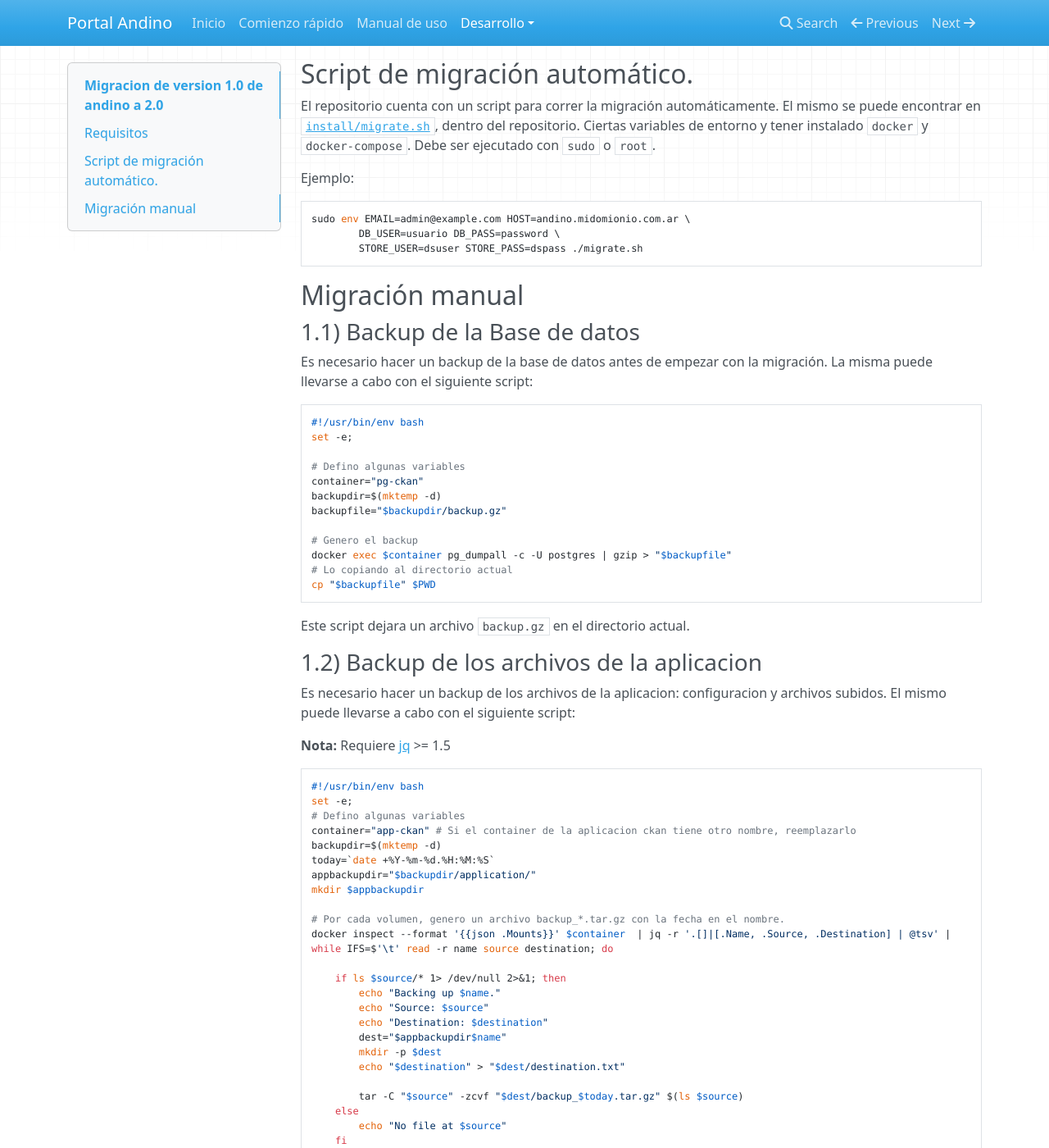
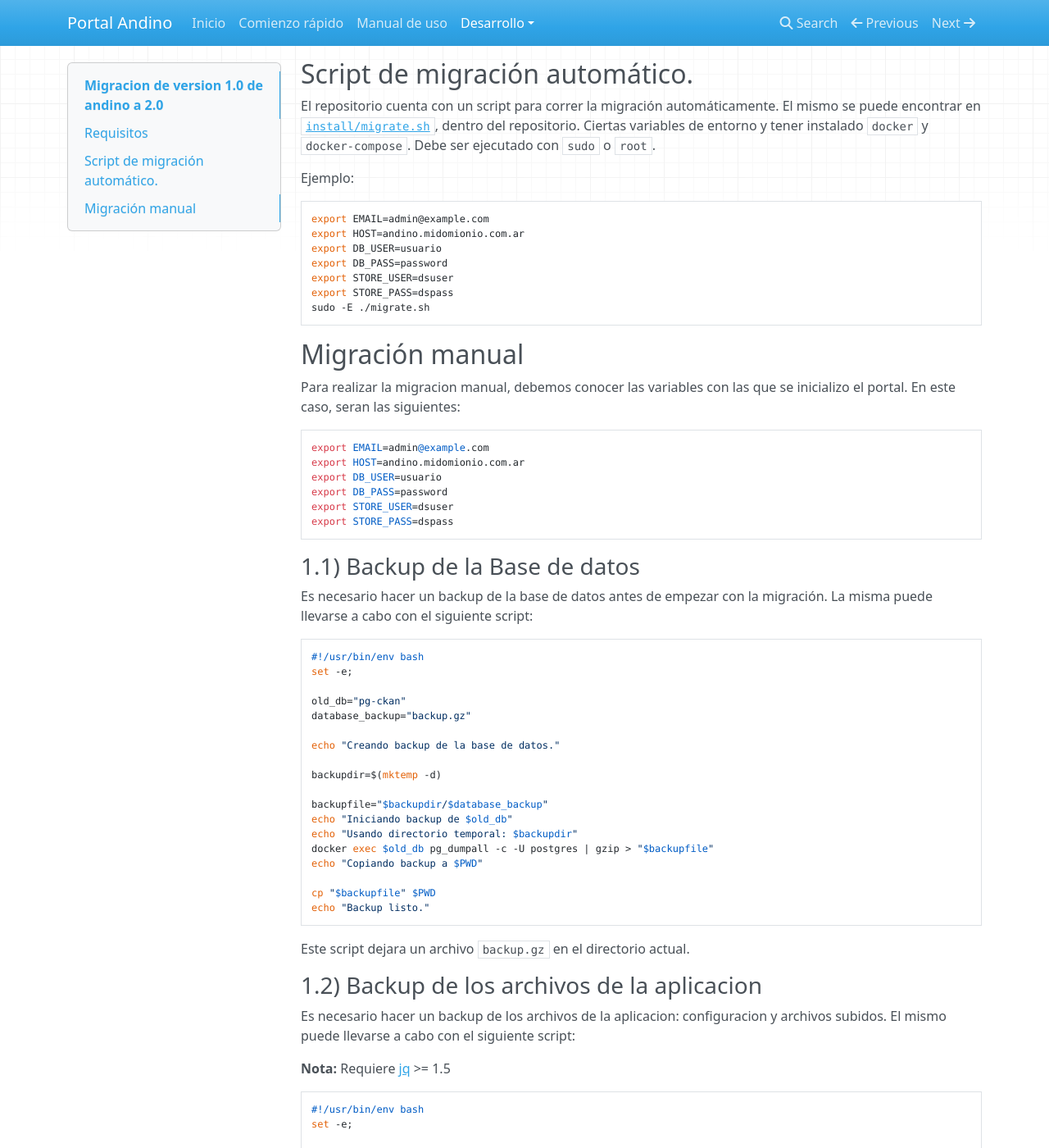
Before and after one commit to datosgobar/portal-andino, an MkDocs documentation site: the page built from docs/developers/migration.md, in a window 1280 px wide and 1400 px high, scrolled down 798 px. Shown: the whole window at 82% size. Built offline with MkDocs 1.6.1, drawn with Linux system fonts in a browser that asks for light colours; nearby versions of some CDN libraries; old or Windows-style settings are respelled for this version of MkDocs; some of the changed text lies outside the part shown.

Commit message:
Actualizo los pasos manuales de migracion de v1 a v2

````diff
--- a/docs/developers/migration.md
+++ b/docs/developers/migration.md
@@ -47,12 +47,26 @@ Debe ser ejecutado con `sudo` o `root`.
 
 Ejemplo:
 
-    sudo env EMAIL=admin@example.com HOST=andino.midomionio.com.ar \
-            DB_USER=usuario DB_PASS=password \
-            STORE_USER=dsuser STORE_PASS=dspass ./migrate.sh
+    export EMAIL=admin@example.com
+    export HOST=andino.midomionio.com.ar
+    export DB_USER=usuario
+    export DB_PASS=password
+    export STORE_USER=dsuser
+    export STORE_PASS=dspass
+    sudo -E ./migrate.sh
 
 
 ## Migración manual
+
+Para realizar la migracion manual, debemos conocer las variables con las que se inicializo el portal.
+En este caso, seran las siguientes:
+
+    export EMAIL=admin@example.com
+    export HOST=andino.midomionio.com.ar
+    export DB_USER=usuario
+    export DB_PASS=password
+    export STORE_USER=dsuser
+    export STORE_PASS=dspass
 
 ### 1.1) Backup de la Base de datos
 
@@ -62,15 +76,21 @@ Es necesario hacer un backup de la base de datos antes de empezar con la migraci
 #!/usr/bin/env bash
 set -e;
 
-# Defino algunas variables
-container="pg-ckan"
+old_db="pg-ckan"
+database_backup="backup.gz"
+
+echo "Creando backup de la base de datos."
+
 backupdir=$(mktemp -d)
-backupfile="$backupdir/backup.gz"
 
-# Genero el backup
-docker exec $container pg_dumpall -c -U postgres | gzip > "$backupfile"
-# Lo copiando al directorio actual
+backupfile="$backupdir/$database_backup"
+echo "Iniciando backup de $old_db"
+echo "Usando directorio temporal: $backupdir"
+docker exec $old_db pg_dumpall -c -U postgres | gzip > "$backupfile"
+echo "Copiando backup a $PWD"
+
 cp "$backupfile" $PWD
+echo "Backup listo."
 ```
 
 Este script dejara un archivo `backup.gz` en el directorio actual.
@@ -84,33 +104,37 @@ Es necesario hacer un backup de los archivos de la aplicacion: configuracion y a
 ```bash
 #!/usr/bin/env bash
 set -e;
-# Defino algunas variables
-container="app-ckan" # Si el container de la aplicacion ckan tiene otro nombre, reemplazarlo
+
+old_andino="app-ckan"
+app_backup="backup.tar.gz"
+
+echo "Creando backup de los archivos de configuración."
 backupdir=$(mktemp -d)
 today=`date +%Y-%m-%d.%H:%M:%S`
 appbackupdir="$backupdir/application/"
 mkdir $appbackupdir
-
-# Por cada volumen, genero un archivo backup_*.tar.gz con la fecha en el nombre.
-docker inspect --format '{{json .Mounts}}' $container  | jq -r '.[]|[.Name, .Source, .Destination] | @tsv' |
+echo "Iniciando backup de los volumenes en $old_andino"
+echo "Usando directorio temporal: $backupdir"
+docker inspect --format '{{json .Mounts}}' $old_andino  | jq -r '.[]|[.Name, .Source, .Destination] | @tsv' |
 while IFS=$'\t' read -r name source destination; do
-
+    echo "Guardando archivos de $destination"
     if ls $source/* 1> /dev/null 2>&1; then
-        echo "Backing up $name."
-        echo "Source: $source"
-        echo "Destination: $destination"
+        echo "Nombre del volumen: $name."
+        echo "Directorio en el Host: $source"
+        echo "Destino: $destination"
         dest="$appbackupdir$name"
         mkdir -p $dest
         echo "$destination" > "$dest/destination.txt"
 
         tar -C "$source" -zcvf "$dest/backup_$today.tar.gz" $(ls $source)
+        echo "List backup de $destination"
     else
-        echo "No file at $source"
+        echo "Ningún archivo para $destination";
     fi
 done
-
-#Junto todos los archivos en uno solo backup.tar.gz
-tar -C "$appbackupdir../" -zcvf backup.tar.gz "application/"
+echo "Generando backup en $app_backup"
+tar -C "$appbackupdir../" -zcvf $app_backup "application/"
+echo "Backup listo."
 ```
 
 Este script dejara un archivo backup.tar.gz en el directorio actual. El mismo, una vez descomprimido, contendra la siguiente estructura (por ejemplo):
@@ -177,24 +201,38 @@ Como podemos ver, hay una entrada "Destination" que coincidira con el contenido
 El restore puede ser llevado a cabo con el siguiente script:
 
 ```bash
-# Defino algunas variables
+#!/usr/bin/env bash
+set -e;
+
+echo "Iniciando recuperación de Archivos."
+install_dir="/etc/portal";
 container="andino"
+app_backup="backup.tar.gz"
+
+containers=$(docker ps -q)
+if [ -z "$containers" ]; then
+    echo "No se encontró ningun contenedor corriendo."
+else
+    docker stop $containers
+fi
 
 restoredir=$(mktemp -d)
+echo "Usando directorio temporal $restoredir"
+tar zxvf $app_backup -C $restoredir
 
-tar zxvf backup.tar.gz -C $restoredir
-# Por cada volumen, busco su correspondiente backup
 docker inspect --format '{{json .Mounts}}' $container  | jq -r '.[]|[.Name, .Source, .Destination] | @tsv' |
 while IFS=$'\t' read -r name source destination; do
     for directory in $restoredir/application/*; do
         dest=$(cat "$directory/destination.txt")
         if [ "$dest" == "$destination" ]; then
-            info "Recuperando archivos para $destination"
+            echo "Recuperando archivos para $destination"
             tar zxvf "$directory/$(ls "$directory" | grep backup)" -C "$source"
         fi
     done
 done
-cd /etc/portal;
+echo "Restauración lista."
+echo "Reiniciando servicios."
+cd $install_dir;
 docker-compose -f latest.yml restart;
 cd -;
 ```
@@ -208,30 +246,39 @@ Para restaurar la base de datos se puede usar el siguiente script contra el arch
 #!/usr/bin/env bash
 set -e;
 
-#Defino algunas variables
+install_dir="/etc/portal";
+database_backup="backup.gz"
 container="andino-db"
-docker restart $container;
+
+echo "Iniciando restauración de la base de datos."
+containers=$(docker ps -q)
+
+if [ -z "$containers" ]; then
+    echo "No se encontró ningun contenedor corriendo."
+else
+    docker stop $containers
+fi
+docker restart $container
 sleep 10;
 
-restoredir=$(mktemp -d)
+restoredir=$(mktemp -d);
+echo "Usando directorio temporal $restoredir"
 
 restorefile="$restoredir/dump.sql";
+
 gzip -dkc < $database_backup > "$restorefile";
-
-# Borro la base de datos
+echo "Borrando base de datos actual."
 docker exec $container psql -U postgres -c "DROP DATABASE IF EXISTS ckan;"
 docker exec $container psql -U postgres -c "DROP DATABASE IF EXISTS datastore_default;"
-# Restaura la base de datos
-
+echo "Restaurando la base de datos desde: $restorefile"
 cat "$restorefile" | docker exec -i $container psql -U postgres
-
-# Configuramos los usuarios y passwords de la base de datos
-# Las credenciasles deben ser las mismas que se usaron con ansible en el paso 3
-
+echo "Recuperando credenciales de los usuarios"
 docker exec  $container psql -U postgres -c "ALTER USER $DB_USER WITH PASSWORD '$DB_PASS';"
 docker exec  $container psql -U postgres -c "ALTER USER $STORE_USER WITH PASSWORD '$STORE_PASS';"
 
-cd /etc/portal;
+echo "Restauración lista."
+echo "Reiniciando servicios."
+cd $install_dir;
 docker-compose -f latest.yml restart;
 cd -;
 ```
````
